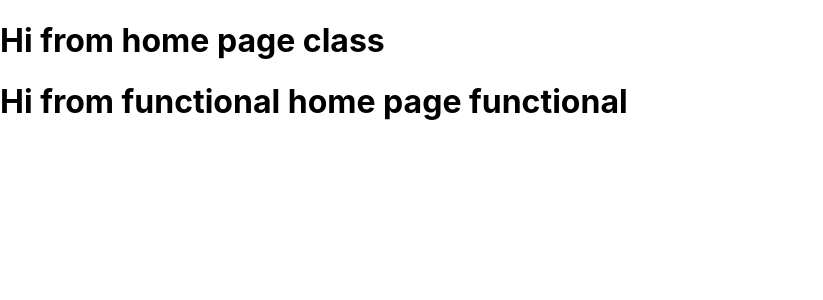
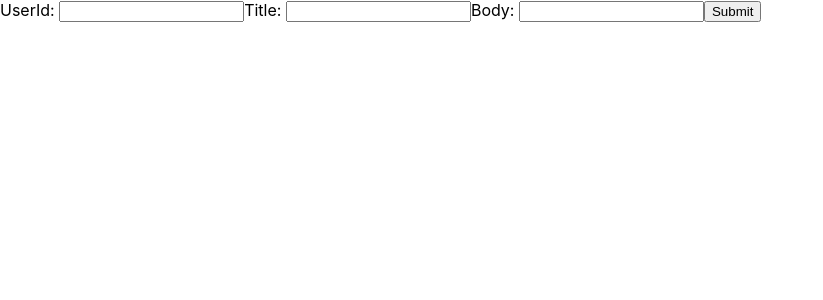
Before and after one commit to ajittupe2548/react-practice, a React (Create React App) app: page / in a window 1280 px wide. Shown: the top 300 px of the page, without its empty margins (0-823 px from the left). Built offline with nearby package versions, Linux system fonts and the light colour scheme.

Commit message:
Added : Axios

```diff
--- a/package.json
+++ b/package.json
@@ -6,6 +6,7 @@
     "@testing-library/jest-dom": "^5.14.1",
     "@testing-library/react": "^11.2.7",
     "@testing-library/user-event": "^12.8.3",
+    "axios": "^0.24.0",
     "react": "^17.0.2",
     "react-dom": "^17.0.2",
     "react-scripts": "4.0.3",
--- a/src/App.js
+++ b/src/App.js
@@ -1,12 +1,13 @@
 import './App.css';
+import AxiosPost from './Components/AxiosPost';
 import CHome from './Components/CHome';
 import FHome from './Components/FHome';
 
 function App() {
   return (
     <div className="App">
-      <CHome/>
-      <FHome/>
+      {/* <CHome/> */}
+      <AxiosPost />
     </div>
   );
 }
--- /dev/null
+++ b/src/Components/AxiosPost.js
@@ -0,0 +1,43 @@
+import React, { Component } from 'react'
+import axios from 'axios'
+
+class AxiosPost extends Component {
+    constructor(props) {
+        super(props)
+
+        this.state = {
+            userId: '',
+            title: '',
+            body: ''
+        }
+    }
+
+    handleChange = (e) => { this.setState({ [e.target.name]: e.target.value }) }
+
+    handleSubmit = (e) => {
+        e.preventDefault();
+        axios.post("https://jsonplaceholder.typicode.com/posts",this.state)
+        .then(res => {
+            console.log(res)
+        })
+        .catch(err => {
+            console.log(err)
+        })
+    }
+
+    render() {
+        const { userId, title, body } = this.state;
+        return (
+            <div>
+                <form onSubmit={this.handleSubmit}>
+                    UserId: <input type="text" name="userId" value={userId} onChange={this.handleChange} />
+                    Title: <input type="text" name="title" value={title} onChange={this.handleChange} />
+                    Body: <input type="text" name="body" value={body} onChange={this.handleChange} />
+                    <button type='submit'>Submit</button>
+                </form>
+            </div>
+        )
+    }
+}
+
+export default AxiosPost;
--- a/src/Components/CHome.js
+++ b/src/Components/CHome.js
@@ -1,10 +1,37 @@
 import React, { Component } from 'react'
+import axios from "axios"
 
 class CHome extends Component {
+    constructor(props) {
+        super(props)
+
+        this.state = {
+            posts: [],
+            errorMsg: '',
+        }
+    }
+
+    componentDidMount() {
+        axios.get("https://jsonplaceholder.typicode.com/posts")
+            .then((response) => {
+                this.setState({ posts: response.data })
+            })
+            .catch((error) => {
+                this.setState({errorMsg: "Something went wrong!"})
+            })
+    }
     render() {
+        const { posts, errorMsg } = this.state;
         return (
             <div>
-                <h1 className="heading">Hi from home page class</h1>
+                <h1>Post List</h1>
+                {posts.length ?
+                    posts.map(post => <div key={post.id}>{post.title}</div>) :
+                    null
+                }
+                {
+                    errorMsg ? <div>{errorMsg}</div> : null
+                }
             </div>
         )
     }
```
Also changed, not shown: 1 other file (tests, documents, lock files or other folders).
